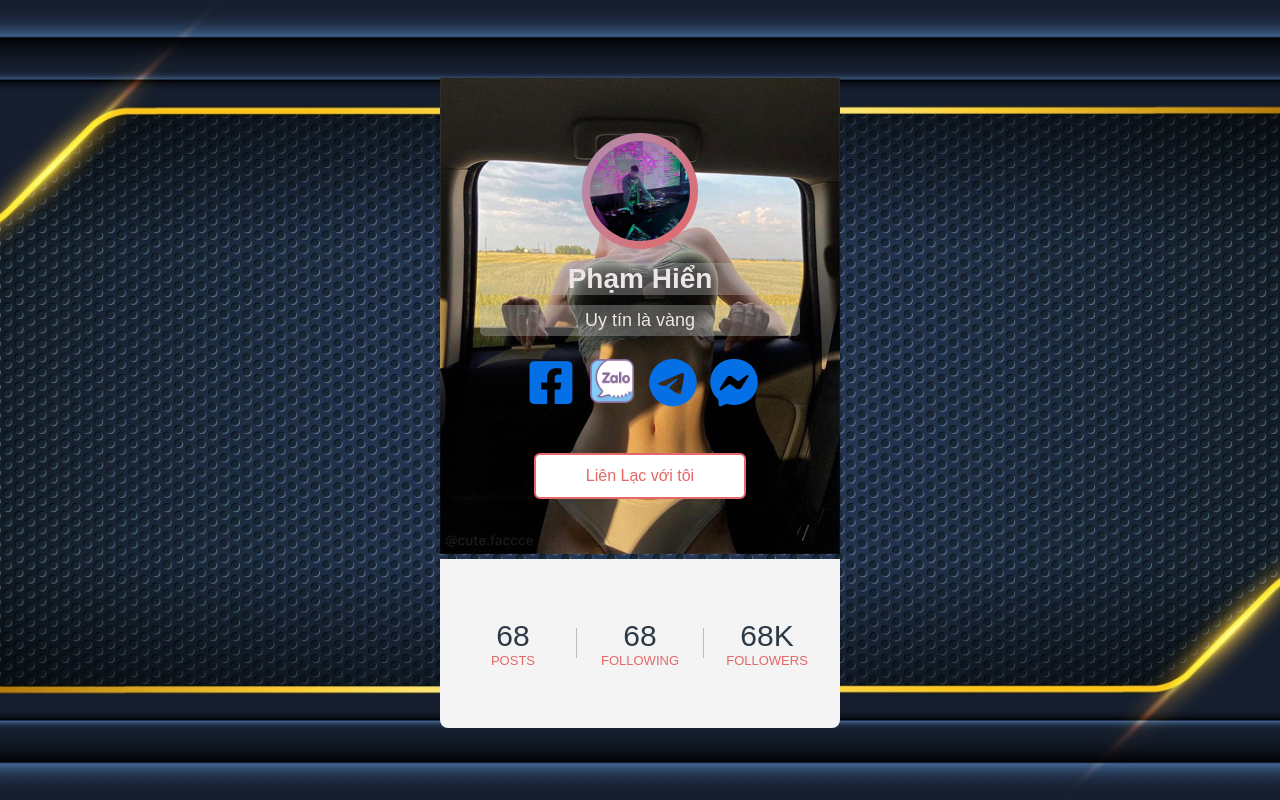
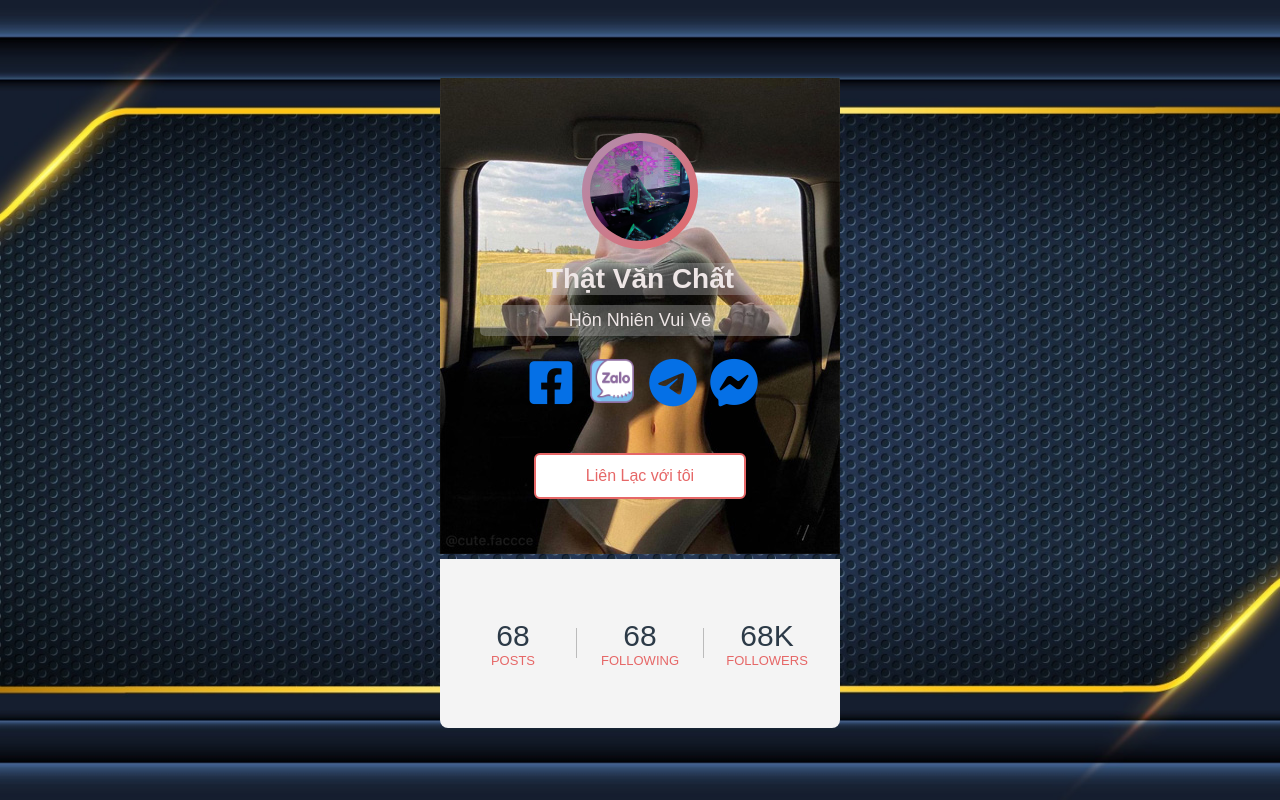
Before and after one commit to Tung-Pham-Dev/hienhawoai.github.io, a plain HTML site: page index.html in a window 1280 px wide. Drawn offline with Linux system fonts and the light colour scheme.

Commit message:
fixed name

```diff
--- a/index.html
+++ b/index.html
@@ -14,8 +14,8 @@
       <div class="pic">
         <img src="./img/img1.jpg" alt="">
       </div>
-      <div class="name">Phạm Hiển</div>
-      <div class="desc">Uy tín là vàng</div>
+      <div class="name">Thật Văn Chất</div>
+      <div class="desc">Hồn Nhiên Vui Vẻ</div>
       <div class="sm">
         <a href="#"><i class="icon fa-brands fa-square-facebook"></i></a>
         <a href="#" ><img src="./img/zalo.png" class="icon" alt=""></a>
```
